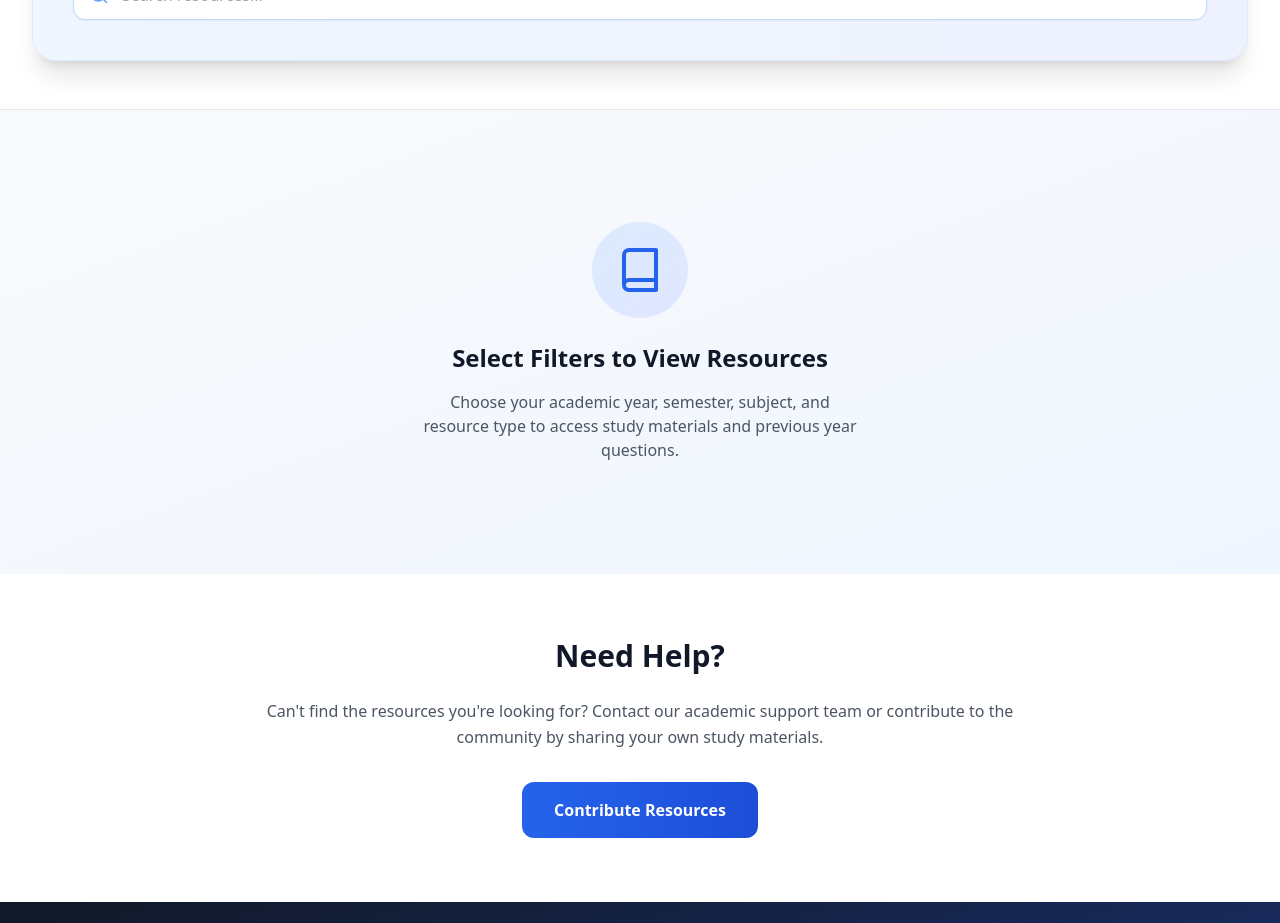
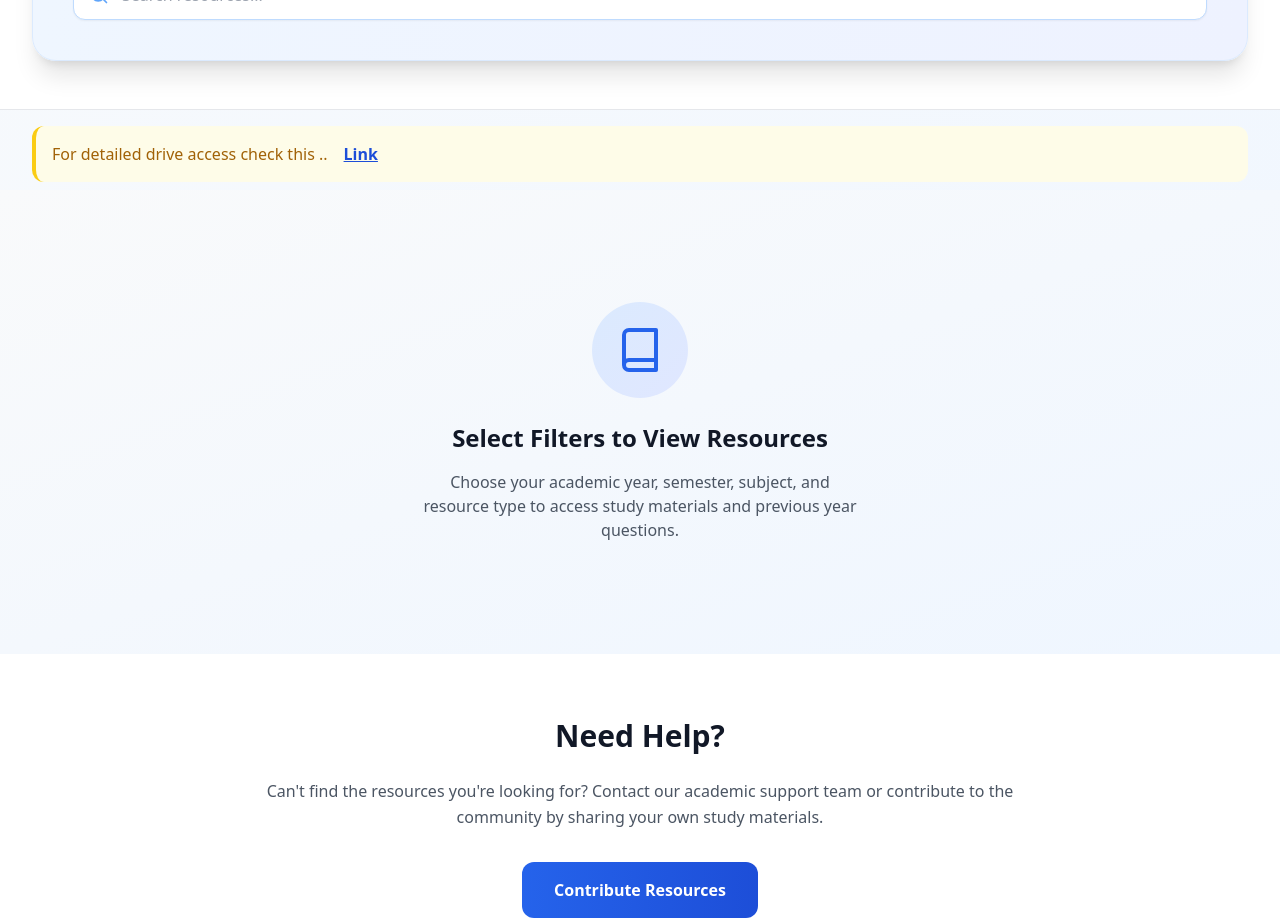
Before and after one commit to Krishnapc04/SME-official, a React (Vite) app: page /meta-material in a window 1280 px wide. Shown: the part 840-1763 px from the top of the page. Built offline with nearby package versions, Linux system fonts and the light colour scheme.

Commit message:
Added drive link

```diff
--- a/src/pages/MetaMaterial.tsx
+++ b/src/pages/MetaMaterial.tsx
@@ -1,4 +1,4 @@
-import { useState } from 'react';
+import { useState, useEffect } from 'react';
 import { FileText, Search, Book, Filter, ExternalLink, ChevronsUpDown, Check } from 'lucide-react';
 import { subjects } from '../data/subjects';
 import { Listbox } from '@headlessui/react';
@@ -43,6 +43,12 @@ export default function MetaMaterial() {
     // Open the Google Drive link in a new tab
     window.open(driveLink, '_blank');
   };
+
+  // Animation state for the notice
+  const [showNotice, setShowNotice] = useState(false);
+  useEffect(() => {
+    setShowNotice(true);
+  }, []);
 
   return (
     <div className="min-h-screen">
@@ -269,6 +275,24 @@ export default function MetaMaterial() {
         </div>
       </section>
 
+      {/* Notice for detailed drive access */}
+      <div className="max-w-7xl mx-auto px-4 sm:px-6 lg:px-8 mt-4 mb-2">
+        <div
+          className={`bg-yellow-50 border-l-4 border-yellow-400 p-4 rounded-xl flex items-center gap-2 transition-all duration-500 ease-out
+            ${showNotice ? 'opacity-100 scale-100 translate-y-0' : 'opacity-0 scale-90 translate-y-4'}`}
+        >
+          <span className="text-yellow-700 font-medium">For detailed drive access check this ..</span>
+          <a
+            href="https://drive.google.com/drive/folders/1MI95NI9a_DXhOJOkH7MB6m822JtpjGtf?usp=drive_link"
+            target="_blank"
+            rel="noopener noreferrer"
+            className="text-blue-700 underline font-semibold hover:text-blue-900 ml-2"
+          >
+            Link
+          </a>
+        </div>
+      </div>
+
       {/* Resources Display */}
       <section className="py-12 bg-gradient-to-br from-gray-50 to-blue-50 min-h-[400px]">
         <div className="max-w-7xl mx-auto px-4 sm:px-6 lg:px-8">
```
